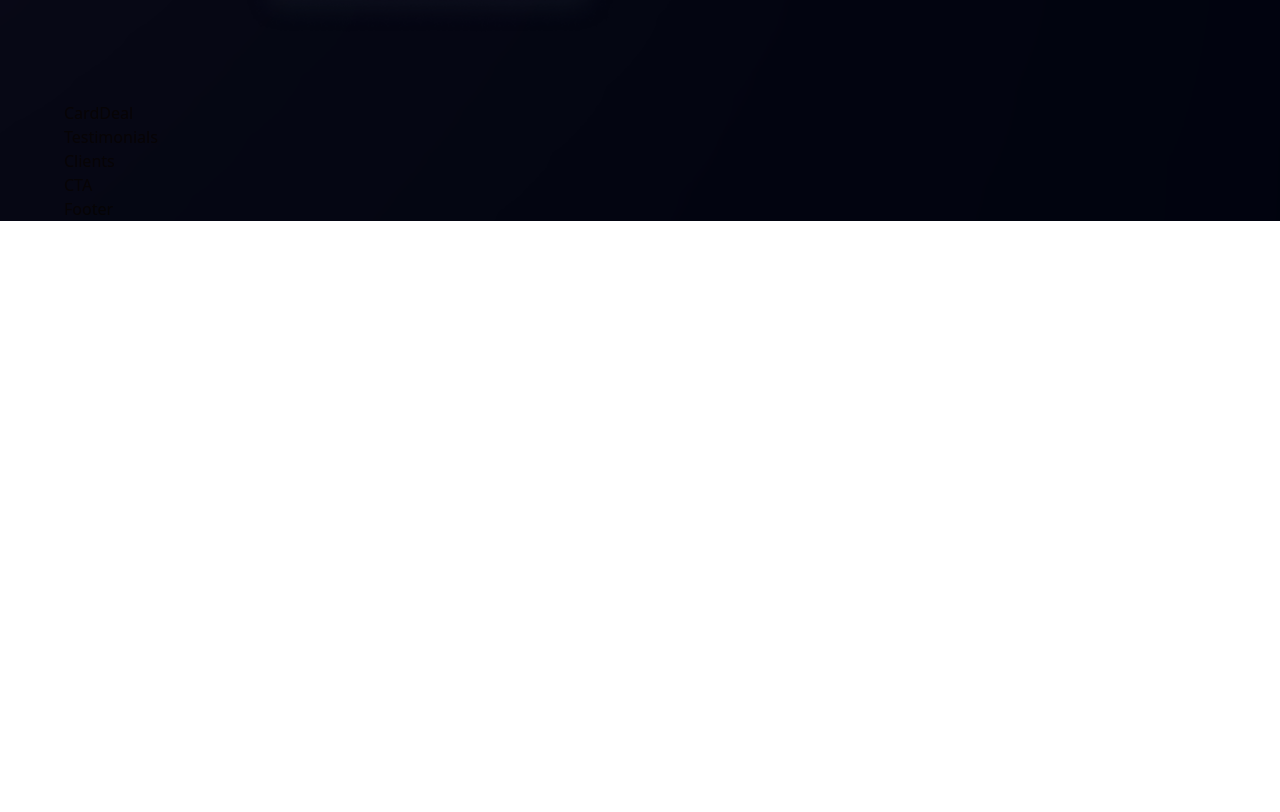
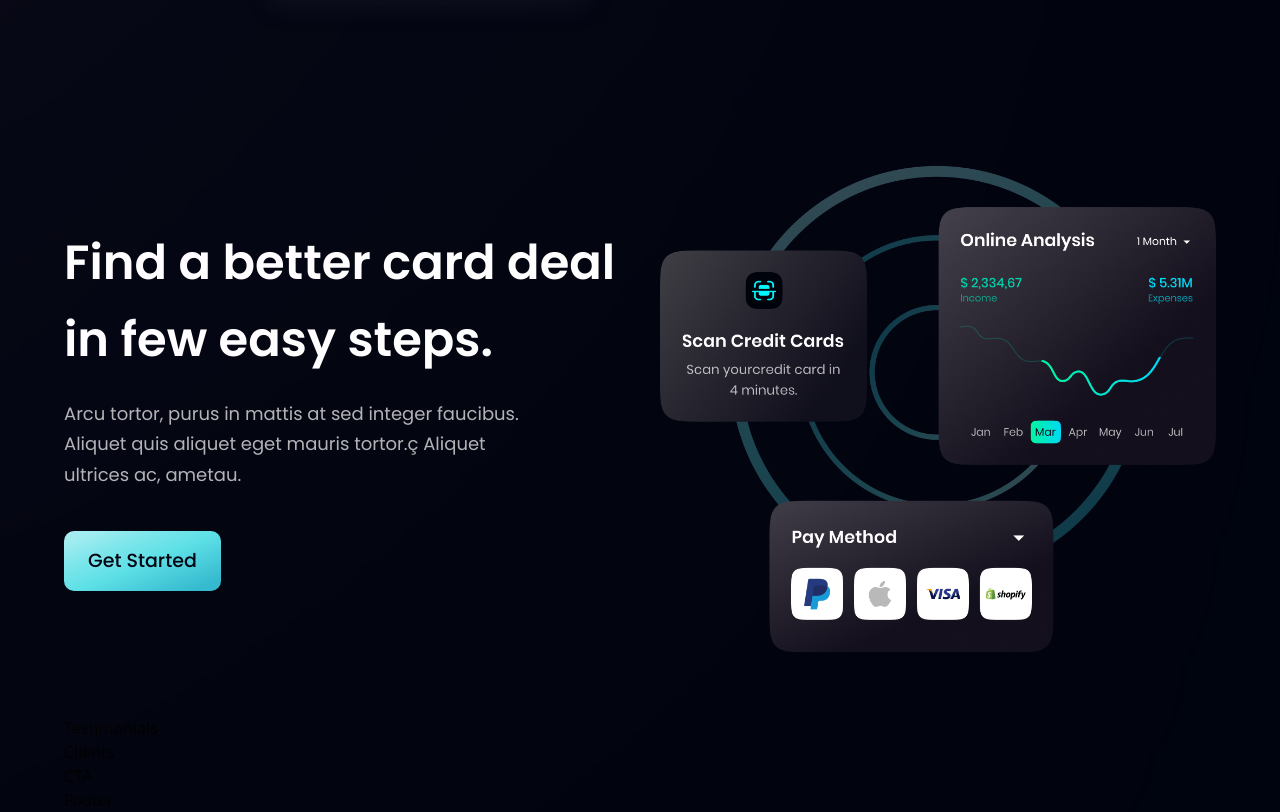
Before and after one commit to mohanadkandil/modern-bank, a React (Vite) app: page / in a window 1280 px wide. Shown: the part 2098-2910 px from the top of the page. Before the commit the page ends 2319 px from the top, so only its background shows below. Built offline with nearby package versions, Linux system fonts and the light colour scheme.

Commit message:
style: add card deal section

```diff
--- a/src/components/Button.jsx
+++ b/src/components/Button.jsx
@@ -1,7 +1,7 @@
 const Button = ({ styles }) => (
   <button
     type="button"
-    className={`py-4 px-6 bg-blue-gradient font-poppins font-medium text-[19px] text-primary outline-none ${styles}`}
+    className={`py-4 px-6 bg-blue-gradient font-poppins font-medium text-[19px] rounded-[10px] text-primary outline-none ${styles}`}
   >
     Get Started
   </button>
--- a/src/components/CardDeal.jsx
+++ b/src/components/CardDeal.jsx
@@ -1,7 +1,23 @@
-import React from "react"
+import { card } from "../assets"
+import styles, { layout } from "../style"
+import Button from "./Button"
 
-const CardDeal = () => {
-  return <div>CardDeal</div>
-}
-
+const CardDeal = () => (
+  <section className={layout.section}>
+    <div className={layout.sectionInfo}>
+      <h2 className={styles.heading2}>
+        Find a better card deal <br className="sm:block hidden" /> in few easy
+        steps.
+      </h2>
+      <p className={`${styles.paragraph} max-w-[470px] mt-5`}>
+        Arcu tortor, purus in mattis at sed integer faucibus. Aliquet quis
+        aliquet eget mauris tortor.ç Aliquet ultrices ac, ametau.
+      </p>
+      <Button styles="mt-10" />
+    </div>
+    <div className={layout.sectionImg}>
+      <img src={card} alt="card" className="w-[100%] h-[100%]" />
+    </div>
+  </section>
+)
 export default CardDeal
```
